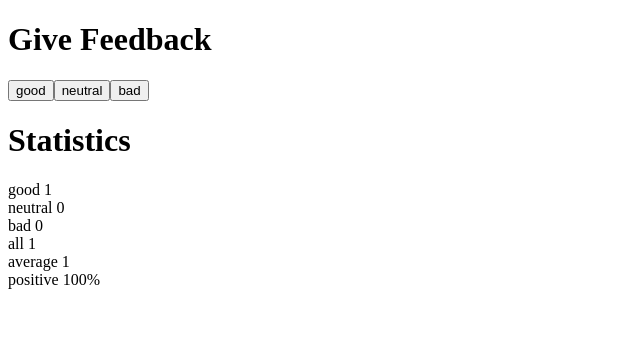
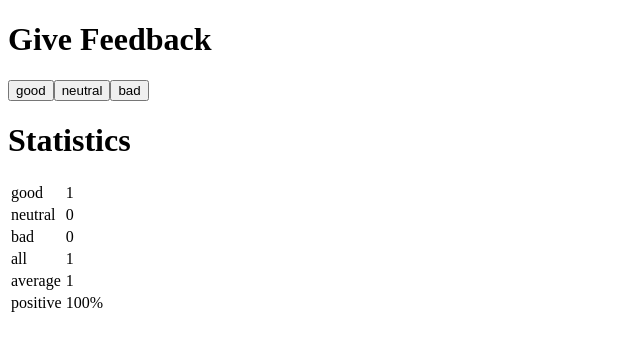
Before and after one commit to curryworry/fso, a React (Vite) app in the folder part1/unicafe/: page / in a window 1280 px wide. Both pictures are taken after a click on the button "good". Shown: the top 350 px of the page, without its empty margins (0-640 px from the left). Built offline with nearby package versions, Linux system fonts and the light colour scheme; the HTML template or start-up script is replaced by a standard one.

Commit message:
1.11 Displayed statistic lines as table

```diff
--- a/part1/unicafe/src/App.jsx
+++ b/part1/unicafe/src/App.jsx
@@ -12,7 +12,10 @@ const StatisticLine = ({text,value}) => {
     //console.log('text is ',text);
     //console.log('value is', value);
     return (
-        <div>{text} {value}</div>
+      <tr>
+        <td>{text} </td>
+        <td>{value}</td>
+      </tr>
     )
 }
 
@@ -24,12 +27,16 @@ const Statistics = ({details}) => {
     if(total>0){
     return (
       <div>
+        <table>
+        <tbody>
         <StatisticLine text='good' value={details.good}/>
         <StatisticLine text='neutral' value={details.neutral}/>
         <StatisticLine text='bad' value={details.bad}/>
         <StatisticLine text='all' value={total}/>
         <StatisticLine text ='average' value={average}/>
         <StatisticLine text='positive' value={positive}/>
+        </tbody>
+        </table>
       </div>
     )
     }
```
